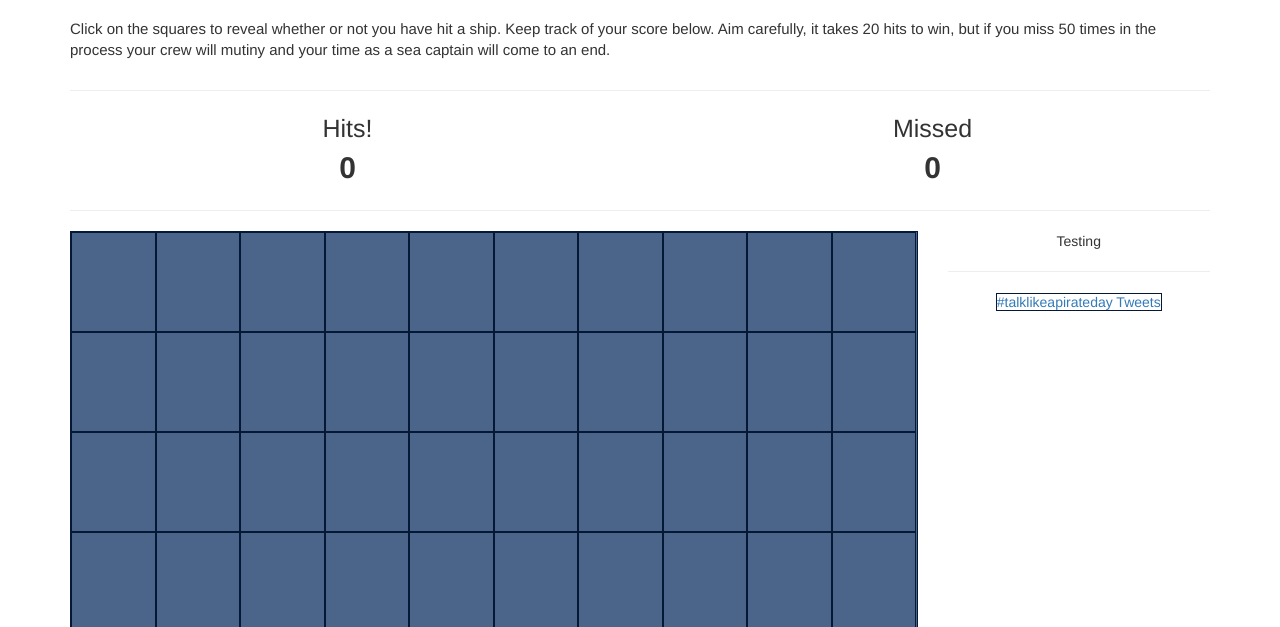
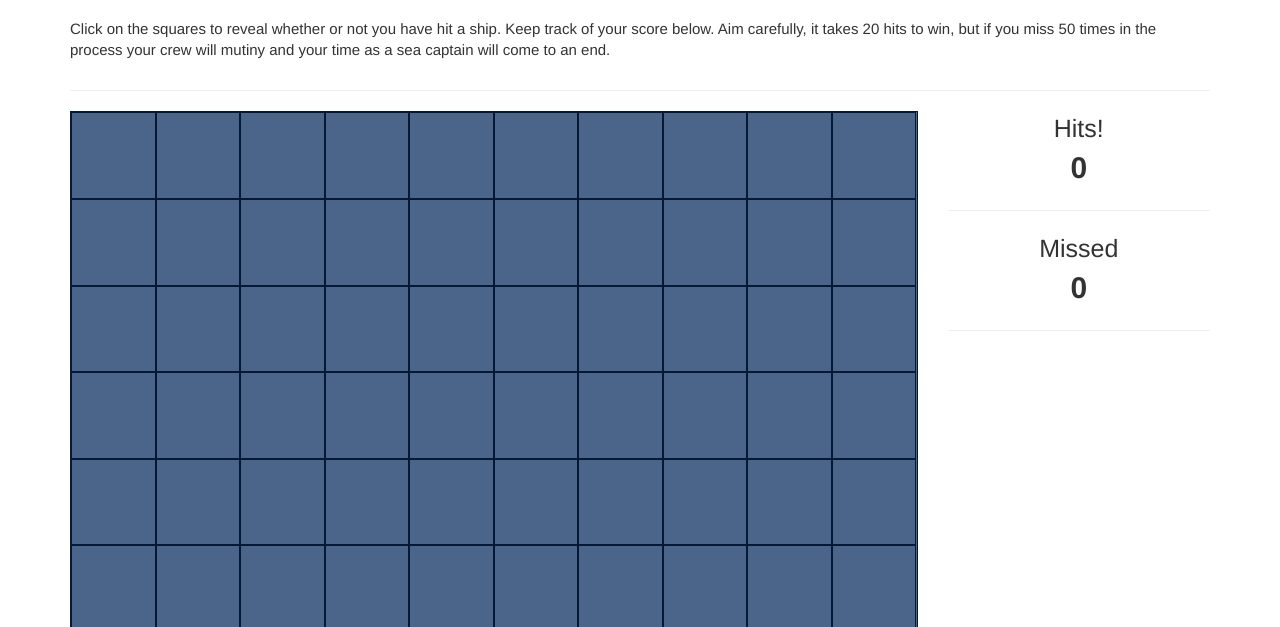
Before and after one commit to nicoson21/battleshipGame, a plain HTML site: page game.html in a window 1280 px wide. Shown: the part 173-800 px from the top of the page. Drawn offline with nearby package versions, Linux system fonts and the light colour scheme.

Commit message:
moved score board turned off twitter feed

```diff
--- a/game.html
+++ b/game.html
@@ -45,26 +45,27 @@
       </div>
       <hr/>
       <div class="row">
-        <div class="col-md-6 text-center">
-          <div class="scoreboard">Hits!</div>
-          <div class="score hitScore">0</div>
-        </div>
-        <div class="col-md-6 text-center">
-          <div class="scoreboard">Missed</div>
-          <div class="score missScore">0</div>
-        </div>
-      </div>
-      <hr/>
-      <div class="row">
         <div class="col-md-9 text-center">
           <div class="atlanticOcean"></div>
         </div>
         <div class="col-md-3 text-center">
-          <div>Testing</div>
+          <div class="row">
+            <div class="col-md-12 text-center">
+              <div class="scoreboard">Hits!</div>
+              <div class="score hitScore">0</div>
+            </div>
+          </div>
           <hr/>
-          <a class="twitter-timeline twitterBox" href="https://twitter.com/hashtag/talklikeapirateday" data-widget-id="707648642568433664">#talklikeapirateday Tweets</a>
+          <div class="row">
+            <div class="col-md-12 text-center">
+              <div class="scoreboard">Missed</div>
+              <div class="score missScore">0</div>
+            </div>
+          </div>
+          <hr/>
+          <!-- <a class="twitter-timeline twitterBox" href="https://twitter.com/hashtag/talklikeapirateday" data-widget-id="707648642568433664">#talklikeapirateday Tweets</a>
           <script>!function(d,s,id){var js,fjs=d.getElementsByTagName(s)[0],p=/^http:/.test(d.location)?'http':'https';if(!d.getElementById(id)){js=d.createElement(s);js.id=id;js.src=p+"://platform.twitter.com/widgets.js";fjs.parentNode.insertBefore(js,fjs);}}(document,"script","twitter-wjs");
-          </script>
+          </script> -->
         </div>
       </div>
       <div class="row">
--- a/style.css
+++ b/style.css
@@ -24,7 +24,7 @@ p {
   background-color: black;
 }
 .gameSquare {
-  height: 100px;
+  height: 80px;
   width: 10%;
   float: left;
   padding-top: 10%;
@@ -36,6 +36,7 @@ p {
 }
 .twitterBox {
   border: 1px solid #051937;
+  height 1000px;
 }
 .scoreboard {
   font-size: 25px;
```
